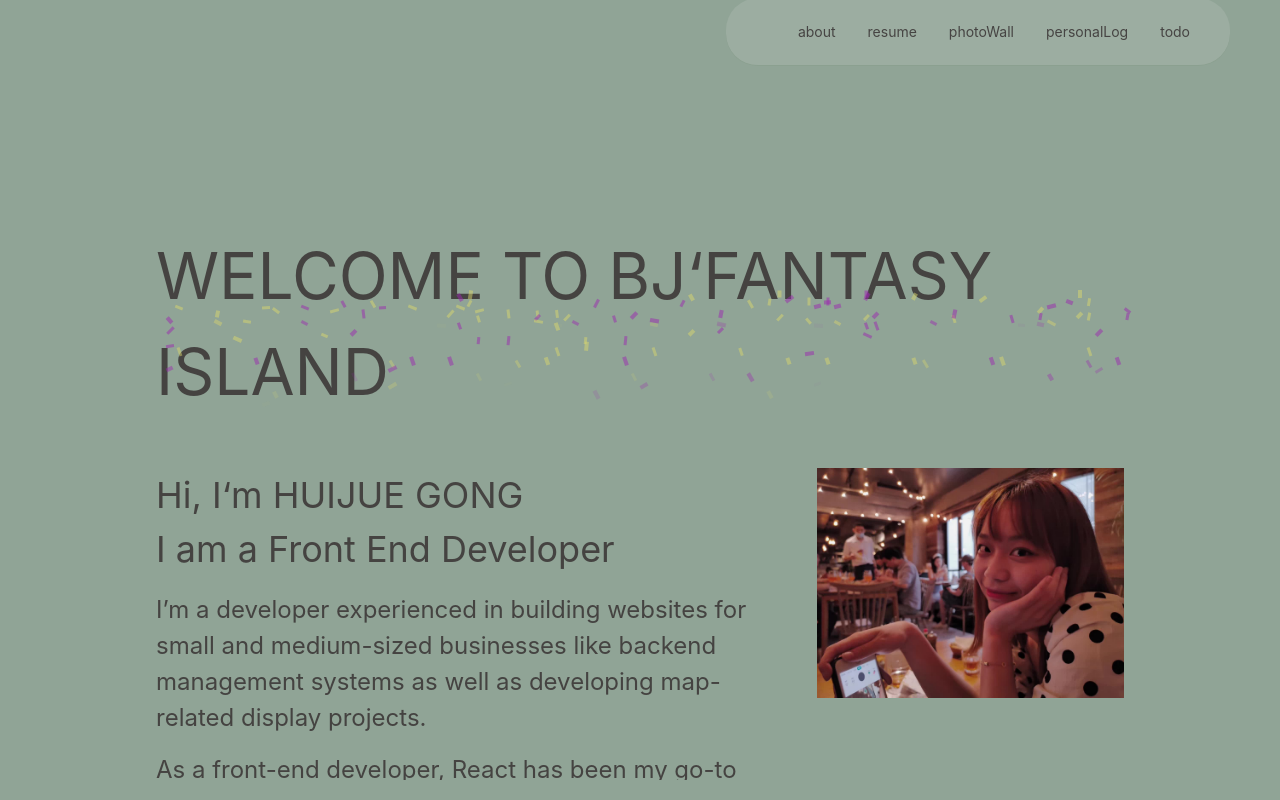
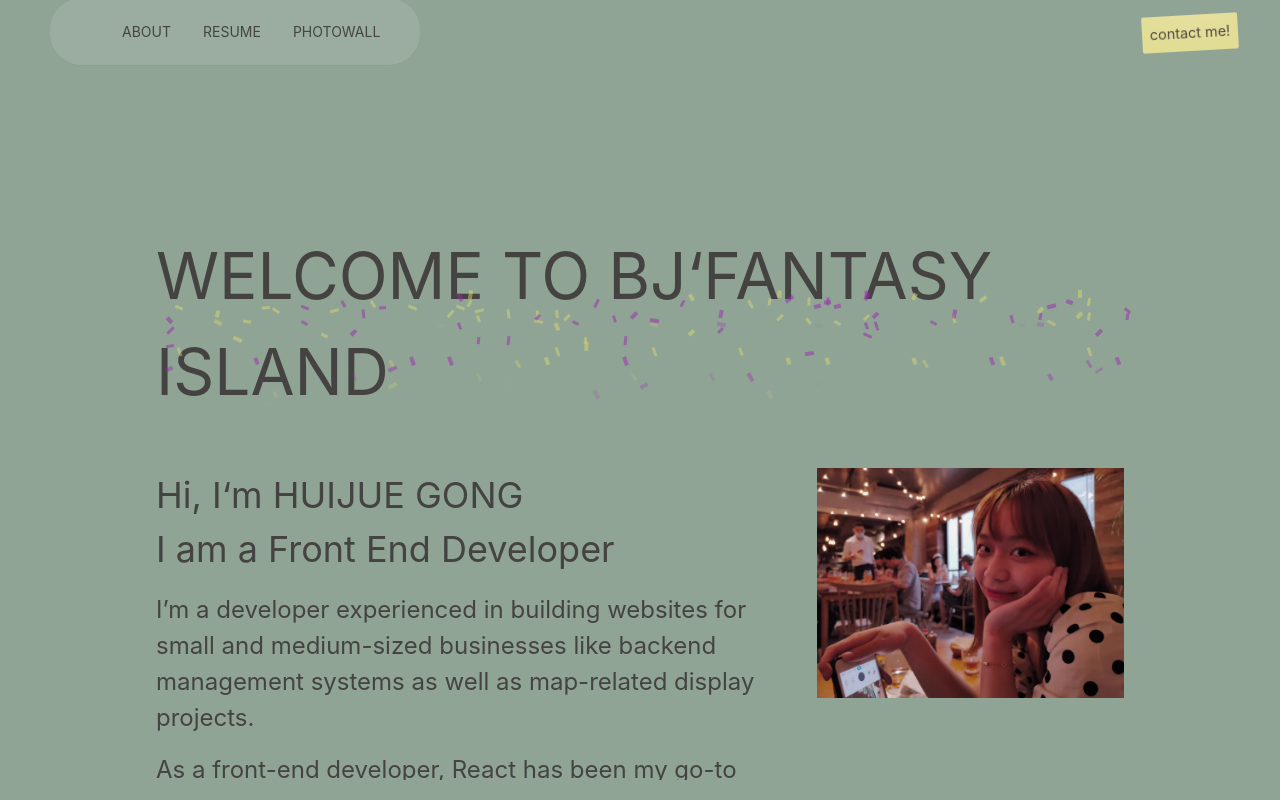
Before and after one commit to gwifloria/bj-fantasy-island, a React (Vite) app: page /resume in a window 1280 px wide. Built offline with nearby package versions, Linux system fonts and the light colour scheme.

Commit message:
style: contact-me style

```diff
--- a/src/App.tsx
+++ b/src/App.tsx
@@ -6,6 +6,7 @@ import './App.scss';
 import { NavigationBar } from './components/NavigationBar';
 import { themeConfig } from './constants/theme';
 import { routesList } from './router';
+import { ContactMe } from './components/ContactMe';
 const { useToken } = theme;
 
 const MainLayout = () => {
@@ -13,8 +14,9 @@ const MainLayout = () => {
   const { token: customTheme } = useToken();
 
   return <Layout className="layout">
-  <Header className='header' style={{ backgroundColor: customTheme.colorBgLayout, display: 'flex', alignItems: 'center', justifyContent: 'flex-end' }}>
+  <Header className='header' style={{ backgroundColor: customTheme.colorBgLayout, display: 'flex', alignItems: 'center', justifyContent: 'space-between' }}>
     <NavigationBar></NavigationBar>
+    <ContactMe></ContactMe>
   </Header>
   <Content className='content'>
     {element}
--- /dev/null
+++ b/src/components/ContactMe/index.scss
@@ -0,0 +1,27 @@
+
+.shake {
+  display: inline-block;
+  width: 80px;
+  height: 30px;
+  line-height: 30px;
+  cursor: pointer;
+  border-radius: 2px;
+  background: #ede1ab;
+  box-shadow: 4px -20px 30px 5px #e0dd94 inset;
+  white-space: nowrap;
+  font-size: 12px;
+  animation: shake 1.5s ease infinite;
+}
+@keyframes shake {
+  30% { transform: scale(1.2); }
+  40%, 60% { transform: rotate(-20deg) scale(1.2); }
+  50% { transform: rotate(20deg) scale(1.2); }
+  70% { transform: rotate(0deg) scale(1.2); }
+  100% { transform: scale(1); }
+}
+.contact-popover{
+  // background-color: #ede1ab;
+  .ant-popover-inner{
+    background-color: #ede1ab!important;
+  }
+}
--- /dev/null
+++ b/src/components/ContactMe/index.tsx
@@ -0,0 +1,44 @@
+import { MailOutlined } from "@ant-design/icons";
+import { Popover, message } from "antd";
+import './index.scss';
+
+const email = 'ghuijue@gmail.com'
+
+const ShakeSquare = () => {
+  return (<div className="shake">
+    contact me!</div>)
+}
+const Content = () => {
+  const [messageApi, contextHolder] = message.useMessage();
+
+  const handleClick = async () => {
+    try {
+      await navigator.clipboard.writeText(email);
+      messageApi.success('copied!')
+    } catch {
+      console.log('oops');
+    }
+  }
+
+  return (
+    <p>
+      {contextHolder}
+      <MailOutlined />
+      &nbsp;
+      <span onClick={handleClick} className="mail">{email}</span>
+    </p>
+  );
+
+}
+
+
+export const ContactMe = () => {
+  return (
+    <Popover rootClassName="contact-popover" title="hi~"
+      trigger={'click'} content={Content} >
+      <>
+        <ShakeSquare />
+      </>
+    </Popover>
+  )
+}
--- a/src/components/NavigationBar/index.scss
+++ b/src/components/NavigationBar/index.scss
@@ -1,4 +1,5 @@
 .navigation-bar__container{
   border-radius: 32px;
   padding:2px 24px;
+  background: rgba(255,255,255,0.1);
 }
--- a/src/components/PersonalIntroduction/constant.ts
+++ b/src/components/PersonalIntroduction/constant.ts
@@ -3,6 +3,6 @@ export const skills = ['REACT','TYPESCRIPT','VUE']
 // const cssSkills = ['tailWind',]
 
 export const personalDescriptions=[
-  'I’m a developer experienced in building websites for small and medium-sized businesses like backend management systems as well as developing map-related display projects.',
-  'As a front-end developer, React has been my go-to framework for building interactive and dynamic user interfaces. My proficiency in React allows me to create responsive and visually appealing web applications that deliver exceptional user experiences.'
+  'I’m a developer experienced in building websites for small and medium-sized businesses like backend management systems as well as map-related display projects.',
+  'As a front-end developer, React has been my go-to framework for building interactive and dynamic user interfaces. '
 ]
--- a/src/components/PersonalIntroduction/index.tsx
+++ b/src/components/PersonalIntroduction/index.tsx
@@ -59,7 +59,7 @@ export const PersonalIntroduction = () => {
     </Row>
 
     <div className='intro-footer'>
-      Regular communication is important to me, so let’s keep in touch.
+      Let’s keep in touch.🐶
     </div>
 
   </div>)
--- a/src/pages/Resume/constants.ts
+++ b/src/pages/Resume/constants.ts
@@ -39,7 +39,7 @@ export const projectExperienceList:ProjectExperienceProps[] =[
       '- Operation and Maintenance Management Subsystem (vue): Collaborate to complete the Node.js large file slicing upload function (responsible for the non-Node.js part)'
     ]
   },
-  {projectName:'Passenger side h5 project and Mini Program',
+  {projectName:'Uber-like h5 project and Wechat Mini Program',
   projectBackground:'The passenger side h5 project is a taxi platform, which meets the usage scenarios where users can use the software to take a taxi and scan the code to take an unmanned minibus; the sweeper mobile end supports users to perform vehicle remote control operation at the h5 end and control the forward direction of the sweeper vehicle.',
   details:[
     '- Use submodule to solve the problem of different repository code to reuse, and then use turborepo to solve the problem of multi-person parallel development',
--- a/src/pages/Resume/index.scss
+++ b/src/pages/Resume/index.scss
@@ -1,10 +1,7 @@
 .resume{
   text-align: left;
-}
-.work-history{
+  .company-name, .project-name{
+    font-size: 32px;
+  }
 
 }
-
-.company-name, .project-name{
-  font-size: 32px;
-}
--- a/src/pages/Todos/config.ts
+++ b/src/pages/Todos/config.ts
@@ -14,5 +14,11 @@ export const todoItems:{title:string,content:string}[] = [
   {
     title:'express+mongodb',
     content:'做一个大文件上传的功能'
+  },{
+    title:'npm cli',
+    content:'做一个自己的脚手架'
+  },{
+    title:'国际化',
+    content:'支持中英文'
   },
 ]
--- a/src/router/index.tsx
+++ b/src/router/index.tsx
@@ -1,9 +1,7 @@
 import { RouteObject } from "react-router-dom";
 import Main from "../pages/Main";
-import PersonalLog from "../pages/PersonalLog";
 import Resume from "@/pages/Resume"
 import PhotoWall from "../pages/PhotoWall";
-import { Todos } from "@/pages/Todos";
 
 type RouteItem = RouteObject & {
   id: string
@@ -16,26 +14,27 @@ export const routesList: RouteItem[] = [
     element: <Main />,
   },
   {
-    id: 'about',
+    id: 'ABOUT',
     path: '/about',
     element: <Main />,
   },
   {
-    id: 'resume',
+    id: 'RESUME',
     path: '/resume',
     element: <Resume />,
   },
   {
-    id: 'photoWall',
+    id: 'PHOTOWALL',
     path: '/photoWall',
     element: <PhotoWall />,
-  }, {
-    id: 'personalLog',
-    path: '/personalLog',
-    element: <PersonalLog />,
-  }, {
-    id: 'todo',
-    path: '/todo',
-    element: <Todos />,
   },
+  // {
+  //   id: 'personalLog',
+  //   path: '/personalLog',
+  //   element: <PersonalLog />,
+  // }, {
+  //   id: 'todo',
+  //   path: '/todo',
+  //   element: <Todos />,
+  // },
 ]
```
Also changed, not shown: src/pages/Todos/index.tsx (indentation only).
